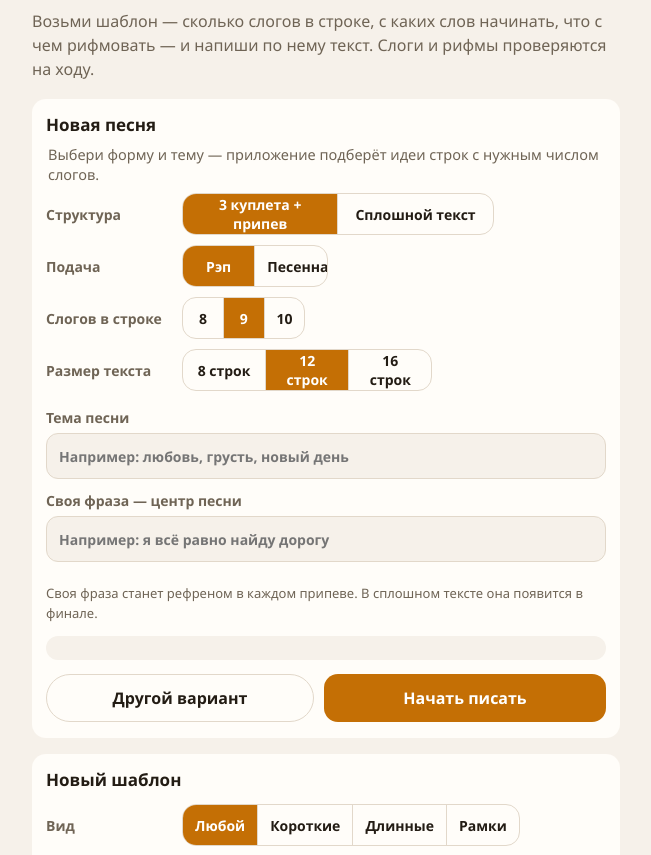
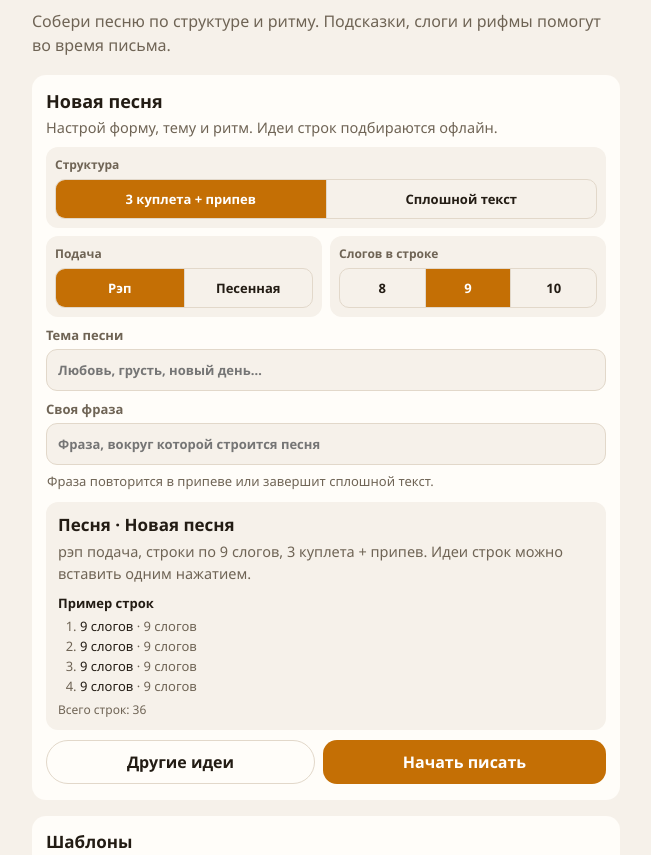
Before and after one commit to wrcabeludo-rgb/music, a plain HTML site: page lyrics/index.html in a window 1280 px wide. Shown: the part 67-922 px from the top of the page, without its empty margins (314-965 px from the left). Drawn offline with Linux system fonts and the light colour scheme.

Commit message:
Исправить управление и уплотнить редактор песен (#6)
* Исправить генератор шаблонов песен

* Сократить предпросмотр и убрать дублирующий генератор

* Упростить экран настройки песни

* Компактно оформить элементы генератора

* Обновить офлайн-кэш редактора

```diff
--- a/lyrics/app.js
+++ b/lyrics/app.js
@@ -34,7 +34,6 @@
 
   // ---------- Главная ----------
 
-  const gen = { kind: 'any', syl: 0, tpl: null };
   const song = { structure: 'chorus', style: 'rap', syl: 9, lines: 12, topic: '', hook: '', tpl: null };
 
   function seg(id, onPick) {
@@ -48,27 +47,17 @@
 
   function previewHTML(t) {
     let h = '<b class="name">' + esc(t.name) + '</b><div class="about">' + esc(t.about || '') + '</div>';
-    for (const sec of t.sections) {
-      if (t.sections.length > 1) h += '<h4>' + esc(sec.title) + '</h4>';
-      h += '<ol>';
-      for (const l of sec.lines) {
-        let txt;
-        if (l.fixed) txt = '<span class="fx">' + esc(l.fixed) + '</span>';
-        else if (l.frame) txt = '<span class="fx">' + esc(l.frame) + '</span>';
-        else if (l.start) txt = '<span class="fx">' + esc(l.start) + '…</span>' + (l.syl ? ' (' + L.slogov(l.syl) + ')' : '');
-        else txt = L.slogov(l.syl);
-        if (l.rhyme) txt += ' <span class="rh">— рифма на ' + l.rhyme + '</span>';
-        if (l.suggestion) txt += '<span class="sample">Вариант: ' + esc(l.suggestion) + '</span>';
-        h += '<li>' + txt + '</li>';
-      }
-      h += '</ol>';
-    }
+    const first = t.sections[0];
+    if (!first) return h;
+    h += '<div class="preview-example"><b>Пример строк</b><ol>';
+    first.lines.slice(0, 4).forEach((l) => {
+      let line = l.fixed ? esc(l.fixed) : l.suggestion ? esc(l.suggestion) : esc(L.lineHint(l));
+      h += '<li>' + line + (l.syl ? ' <span class="rh">· ' + L.slogov(l.syl) + '</span>' : '') + '</li>';
+    });
+    h += '</ol></div>';
+    const total = t.sections.reduce((n, sec) => n + sec.lines.length, 0);
+    h += '<div class="preview-count">Всего строк: ' + total + '</div>';
     return h;
-  }
-
-  function regen() {
-    gen.tpl = L.generate(gen.kind, gen.syl);
-    $('genPreview').innerHTML = previewHTML(gen.tpl);
   }
 
   function regenSong() {
@@ -111,14 +100,6 @@
   $('songAgain').onclick = regenSong;
   $('songWrite').onclick = () => { const t = song.tpl; regenSong(); openWork(newWork(t)); };
 
-  seg('genKind', (v) => {
-    gen.kind = v;
-    $('genSylField').hidden = v === 'frames';
-    regen();
-  });
-  seg('genSyl', (v) => { gen.syl = +v; regen(); });
-  $('genAgain').onclick = regen;
-  $('genWrite').onclick = () => { const t = gen.tpl; regen(); openWork(newWork(t)); };
 
   // ---------- Письмо ----------
 
@@ -325,7 +306,6 @@
   if (ios && !navigator.standalone) $('iosHint').hidden = false;
   if ('serviceWorker' in navigator && location.protocol !== 'file:') navigator.serviceWorker.register('sw.js').catch(() => {});
 
-  regen();
   regenSong();
   renderHome();
 })();
--- a/lyrics/index.html
+++ b/lyrics/index.html
@@ -23,73 +23,54 @@
     <h1>Тексты по шаблонам</h1>
     <button id="installBtn" class="ghost" hidden>Установить</button>
   </header>
-  <p class="lead">Возьми шаблон — сколько слогов в строке, с каких слов начинать, что с чем рифмовать — и напиши по нему текст. Слоги и рифмы проверяются на ходу.</p>
+  <p class="lead">Собери песню по структуре и ритму. Подсказки, слоги и рифмы помогут во время письма.</p>
 
   <section class="panel song-builder">
     <h3>Новая песня</h3>
-    <p class="muted">Выбери форму и тему — приложение подберёт идеи строк с нужным числом слогов.</p>
-    <div class="field"><span class="lbl">Структура</span>
-      <div class="seg" id="songStructure" role="radiogroup">
-        <button role="radio" data-v="chorus" aria-checked="true">3 куплета + припев</button>
-        <button role="radio" data-v="free">Сплошной текст</button>
+    <p class="muted">Настрой форму, тему и ритм. Идеи строк подбираются офлайн.</p>
+    <div class="song-settings">
+      <div class="song-setting structure">
+        <span class="lbl">Структура</span>
+        <div class="seg" id="songStructure" role="radiogroup" aria-label="Структура песни">
+          <button type="button" role="radio" data-v="chorus" aria-checked="true">3 куплета + припев</button>
+          <button type="button" role="radio" data-v="free">Сплошной текст</button>
         </div>
       </div>
-    <div class="field"><span class="lbl">Подача</span>
-      <div class="seg" id="songStyle" role="radiogroup">
-        <button role="radio" data-v="rap" aria-checked="true">Рэп</button>
-        <button role="radio" data-v="song">Песенная</button>
+      <div class="song-setting">
+        <span class="lbl">Подача</span>
+        <div class="seg" id="songStyle" role="radiogroup" aria-label="Подача песни">
+          <button type="button" role="radio" data-v="rap" aria-checked="true">Рэп</button>
+          <button type="button" role="radio" data-v="song">Песенная</button>
         </div>
       </div>
-    <div class="field"><span class="lbl">Слогов в строке</span>
-      <div class="seg" id="songMeter" role="radiogroup">
-        <button role="radio" data-v="8">8</button>
-        <button role="radio" data-v="9" aria-checked="true">9</button>
-        <button role="radio" data-v="10">10</button>
+      <div class="song-setting">
+        <span class="lbl">Слогов в строке</span>
+        <div class="seg" id="songMeter" role="radiogroup" aria-label="Число слогов в строке">
+          <button type="button" role="radio" data-v="8">8</button>
+          <button type="button" role="radio" data-v="9" aria-checked="true">9</button>
+          <button type="button" role="radio" data-v="10">10</button>
         </div>
       </div>
-    <div class="field" id="songLinesField"><span class="lbl">Размер текста</span>
-      <div class="seg" id="songLines" role="radiogroup">
-        <button role="radio" data-v="8">8 строк</button>
-        <button role="radio" data-v="12" aria-checked="true">12 строк</button>
-        <button role="radio" data-v="16">16 строк</button>
+      <div class="song-setting" id="songLinesField" hidden>
+        <span class="lbl">Размер текста</span>
+        <div class="seg" id="songLines" role="radiogroup" aria-label="Размер текста">
+          <button type="button" role="radio" data-v="8">8 строк</button>
+          <button type="button" role="radio" data-v="12" aria-checked="true">12 строк</button>
+          <button type="button" role="radio" data-v="16">16 строк</button>
         </div>
       </div>
-    <label class="text-field">Тема песни
-      <input id="songTopic" type="text" maxlength="80" placeholder="Например: любовь, грусть, новый день">
+    </div>
+    <label class="text-field"><span>Тема песни</span>
+      <input id="songTopic" type="text" maxlength="80" placeholder="Любовь, грусть, новый день…" autocomplete="off">
     </label>
-    <label class="text-field">Своя фраза — центр песни
-      <input id="songHook" type="text" maxlength="100" placeholder="Например: я всё равно найду дорогу">
+    <label class="text-field"><span>Своя фраза</span>
+      <input id="songHook" type="text" maxlength="100" placeholder="Фраза, вокруг которой строится песня" autocomplete="off">
     </label>
-    <p class="hint small">Своя фраза станет рефреном в каждом припеве. В сплошном тексте она появится в финале.</p>
+    <p class="hint small">Фраза повторится в припеве или завершит сплошной текст.</p>
     <div id="songPreview" class="preview"></div>
     <div class="row">
-      <button id="songAgain" class="ghost">Другой вариант</button>
-      <button id="songWrite" class="primary small">Начать писать</button>
-    </div>
-  </section>
-
-  <section class="panel">
-    <h3>Новый шаблон</h3>
-    <div class="field"><span class="lbl">Вид</span>
-      <div class="seg" id="genKind" role="radiogroup">
-        <button role="radio" data-v="any" aria-checked="true">Любой</button>
-        <button role="radio" data-v="short">Короткие</button>
-        <button role="radio" data-v="long">Длинные</button>
-        <button role="radio" data-v="frames">Рамки</button>
-      </div>
-    </div>
-    <div class="field" id="genSylField"><span class="lbl">Слогов в строке</span>
-      <div class="seg" id="genSyl" role="radiogroup">
-        <button role="radio" data-v="0" aria-checked="true">Любое</button>
-        <button role="radio" data-v="2">2</button><button role="radio" data-v="3">3</button>
-        <button role="radio" data-v="4">4</button><button role="radio" data-v="5">5</button>
-        <button role="radio" data-v="6">6</button><button role="radio" data-v="7">7</button>
-      </div>
-    </div>
-    <div id="genPreview" class="preview"></div>
-    <div class="row">
-      <button id="genAgain" class="ghost">Другой вариант</button>
-      <button id="genWrite" class="primary small">Писать</button>
+      <button type="button" id="songAgain" class="ghost">Другие идеи</button>
+      <button type="button" id="songWrite" class="primary small">Начать писать</button>
     </div>
   </section>
 
--- a/lyrics/style.css
+++ b/lyrics/style.css
@@ -105,14 +105,26 @@ button:focus-visible, input:focus-visible { outline: 3px solid var(--acc); outli
   .field .lbl { width: 100%; }
 }
 
-.song-builder .text-field { display: grid; gap: 6px; margin-top: 12px; color: var(--muted); font-size: 14px; font-weight: 650; }
-.song-builder .text-field input { width: 100%; min-height: 46px; padding: 10px 12px; border: 1.5px solid var(--line); border-radius: 12px; background: var(--bg); color: var(--text); }
-.song-builder .seg { max-width: 100%; }
-.song-builder .seg button { flex: 1; }
-.preview .sample { display: block; color: var(--muted); font-size: 13px; margin-top: 2px; }
-.song-builder .preview { max-height: 300px; overflow: auto; }
+.song-builder h3 { margin: 0 0 4px; font-size: 18px; }
+.song-builder > .muted { margin: 0 0 10px; }
+.song-settings { display: grid; grid-template-columns: minmax(0, 1fr) minmax(0, 1fr); gap: 8px; }
+.song-setting { min-width: 0; padding: 9px; border-radius: 12px; background: var(--bg); }
+.song-setting.structure { grid-column: 1 / -1; }
+.song-setting .lbl { display: block; width: auto; margin: 0 0 6px; color: var(--muted); font-size: 12px; font-weight: 700; }
+.song-setting .seg { display: flex; width: 100%; min-width: 0; border-radius: 10px; }
+.song-setting .seg button { flex: 1 1 0; min-width: 0; min-height: 38px; padding: 0 6px; font-size: 13px; white-space: nowrap; }
+.song-setting.structure .seg button { white-space: normal; line-height: 1.15; }
+.song-builder .text-field { display: block; margin-top: 9px; color: var(--muted); font-size: 13px; font-weight: 700; }
+.song-builder .text-field input { display: block; width: 100%; min-height: 42px; margin-top: 5px; padding: 9px 11px; border: 1.5px solid var(--line); border-radius: 11px; background: var(--bg); color: var(--text); }
+.song-builder .hint.small { margin: 7px 1px 0; }
+.song-builder .preview { margin-top: 10px; max-height: none; padding: 10px 12px; }
+.song-builder .preview-example { margin-top: 8px; font-size: 13px; }
+.song-builder .preview-example ol { margin: 3px 0 0; padding-left: 22px; }
+.song-builder .preview-count { margin-top: 5px; color: var(--muted); font-size: 12px; }
+.song-builder .row { gap: 8px; margin-top: 10px; }
+.song-builder .row > * { min-height: 44px; }
 .line .suggestion { grid-column: 2 / 4; color: var(--muted); font-size: 13px; line-height: 1.4; padding: 2px 0 4px; }
 .line .suggestion button { color: var(--acc); font-size: 12px; font-weight: 700; text-decoration: underline; padding: 4px 6px; }
-@media (max-width: 480px) {
-  .song-builder .seg button { min-height: 42px; padding: 0 9px; font-size: 13px; }
+@media (max-width: 360px) {
+  .song-setting .seg button { padding: 0 4px; font-size: 12px; }
 }
--- a/lyrics/sw.js
+++ b/lyrics/sw.js
@@ -1,6 +1,6 @@
 // Офлайн-кэш «Тексты по шаблонам».
 // При изменении файлов приложения увеличивайте CACHE — старый кэш удалится автоматически.
-const CACHE = 'lyrics-v2';
+const CACHE = 'lyrics-v3';
 const FILES = ['./', 'index.html', 'style.css', 'app.js', 'templates.js',
   'manifest.webmanifest', 'icons/icon.svg', 'icons/icon-180.png', 'icons/icon-192.png', 'icons/icon-512.png', 'icons/icon-maskable-512.png'];
 
--- a/lyrics/templates.js
+++ b/lyrics/templates.js
@@ -361,7 +361,8 @@
         sections.push(songSection('Припев', 4, meter, key, style, hook, true));
       }
     }
-    if (topic) sections.forEach((section) => section.lines.forEach((line) => { if (line.idea) line.idea = 'Тема «' + topic + '»: ' + line.idea; }));\n    const styleName = style === 'rap' ? 'рэп' : 'песенная';
+    if (topic) sections.forEach((section) => section.lines.forEach((line) => { if (line.idea) line.idea = 'Тема «' + topic + '»: ' + line.idea; }));
+    const styleName = style === 'rap' ? 'рэп' : 'песенная';
     const formName = structure === 'free' ? sections[0].lines.length + ' строк' : '3 куплета + припев';
     return {
       id: 'song-' + Date.now().toString(36) + Math.random().toString(36).slice(2, 6),
```
Lines whose indentation alone changed are shown as unchanged.
